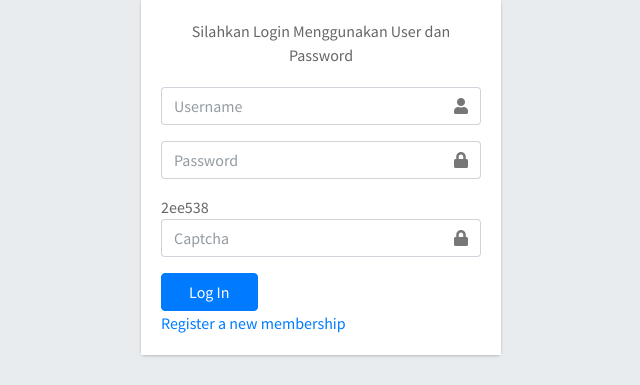
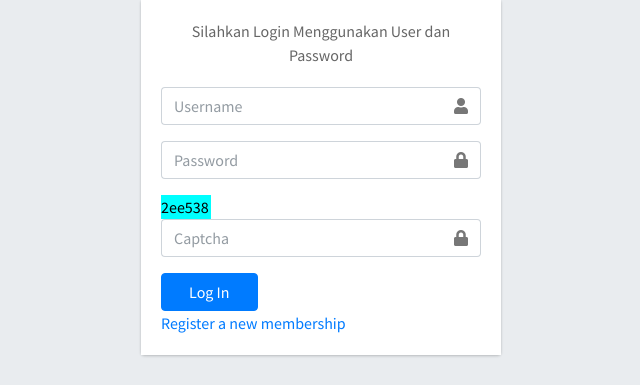
Before and after one commit to hauraarchia/ukk-, a PHP site: page /login.php in a window 1280 px wide. Shown: the part 255-640 px from the top of the page, without its empty margins (319-959 px from the left). Run offline with PHP 8.4, Linux system fonts and the light colour scheme; some libraries are stand-ins or nearby versions.

Commit message:
memberi bg captcha

```diff
--- a/login.php
+++ b/login.php
@@ -1,6 +1,3 @@
-<?php
-
-?>
 <!DOCTYPE html>
 <html lang="en">
 
@@ -47,6 +44,7 @@
                             </div>
                         </div>
                     </div>
+                    <div style="background-color:aqua; color:black; width: 50px;">
                         <?php
                         session_start();
                         $random_alpha = md5(rand());
@@ -54,6 +52,7 @@
                         $_SESSION['captcha'] = $captcha_code;
                         echo $_SESSION['captcha_code'] = $captcha_code;
                         ?>
+                    </div>
                     <div class="input-group mb-3">
                         <input type="text" name="captcha" class="form-control" placeholder="Captcha" required>
                         <div class="input-group-append">
```
Also changed, not shown: img/logo/bg.png (added). Lines whose indentation alone changed are shown as unchanged.
